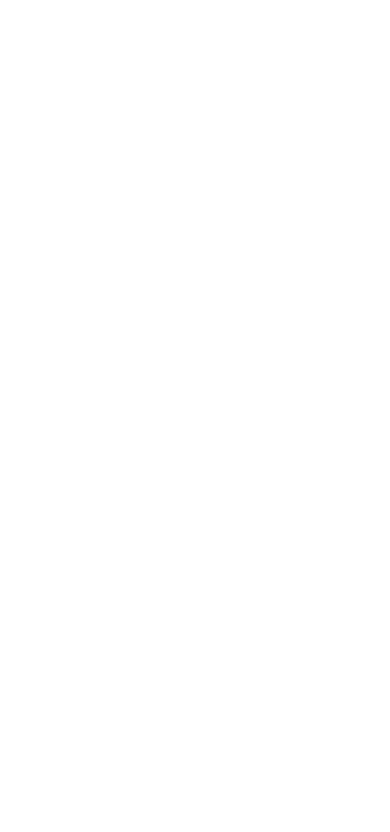
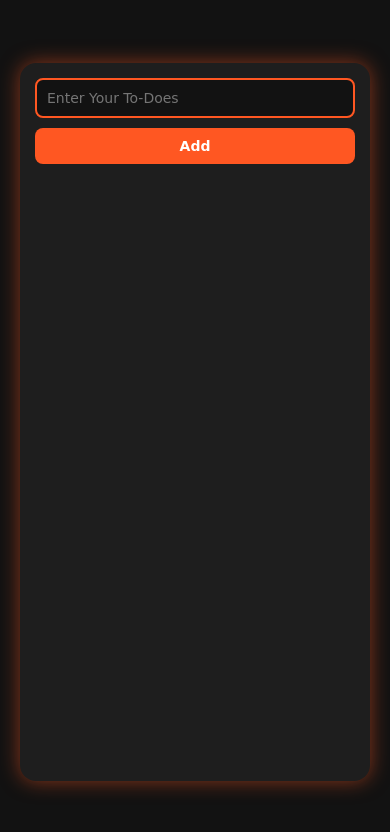
Before and after one commit to HimanshuKumarShahi/JavaScript, a plain HTML site: page js-chaiaurcode/projects/to-do-list/index.html in a window 390 px wide. Drawn offline with Linux system fonts and the light colour scheme.

Commit message:
frame work not js written

```diff
--- a/js-chaiaurcode/projects/to-do-list/index.html
+++ b/js-chaiaurcode/projects/to-do-list/index.html
@@ -1,11 +1,21 @@
 <!DOCTYPE html>
 <html lang="en">
 <head>
-    <meta charset="UTF-8">
-    <meta name="viewport" content="width=device-width, initial-scale=1.0">
-    <title>To-do-list</title>
+  <meta charset="UTF-8">
+  <meta name="viewport" content="width=device-width, initial-scale=1.0">
+  <title>To-do-list</title>
+  <link rel="stylesheet" href="style.css">
 </head>
+
 <body>
-
+  <div class="container">
+    <div class="top-bar">
+      <input type="text" placeholder="Enter Your To-Does">
+      <button>Add</button>
+    </div>
+    <div class="to-list">
+       <!-- <li></li> -->
+    </div>
+  </div>
 </body>
 </html>
--- a/js-chaiaurcode/projects/to-do-list/style.css
+++ b/js-chaiaurcode/projects/to-do-list/style.css
@@ -0,0 +1,156 @@
+/* Reset & base styling */
+* {
+  margin: 0;
+  padding: 0;
+  box-sizing: border-box;
+  font-family: cursive, Arial, Helvetica, sans-serif;
+}
+
+body {
+  background: #121212;
+  color: #fff;
+  display: flex;
+  justify-content: center;
+  align-items: center;
+  height: 100vh;
+  padding: 20px;
+}
+
+/* Container */
+.container {
+  background: #1e1e1e;
+  padding: 20px;
+  border-radius: 16px;
+  width: 100%;
+  max-width: 550px; /* allow shrinking on small screens */
+  height: 90vh;
+  display: flex;
+  flex-direction: column;
+  box-shadow: 0 0 20px rgba(255, 87, 34, 0.5);
+  overflow: hidden;
+}
+
+/* Input + button container */
+.top-bar {
+  display: flex;
+  gap: 10px;
+  position: sticky;
+  top: 0;
+  background: #1e1e1e;
+  padding-bottom: 10px;
+  z-index: 10;
+}
+
+/* Input styling */
+.top-bar input {
+  flex: 1;
+  padding: 12px 15px;
+  border: 2px solid #ff5722;
+  border-radius: 8px;
+  background: #121212;
+  color: #fff;
+  outline: none;
+  font-size: 16px;
+  transition: 0.3s ease;
+}
+
+.top-bar input:focus {
+  border-color: #ff784e;
+  box-shadow: 0 0 8px #ff5722;
+}
+
+/* Button styling */
+.top-bar button {
+  padding: 12px 25px;
+  background: #ff5722;
+  border: none;
+  color: white;
+  font-size: 16px;
+  font-weight: bold;
+  border-radius: 8px;
+  cursor: pointer;
+  transition: 0.3s ease;
+}
+
+.top-bar button:hover {
+  background: #ff784e;
+  box-shadow: 0 0 10px #ff5722;
+}
+
+/* Scrollable list */
+.to-list {
+  flex: 1;
+  overflow-y: auto;
+  margin-top: 15px;
+  padding-right: 5px;
+}
+
+/* Scrollbar customization */
+.to-list::-webkit-scrollbar {
+  width: 6px;
+}
+.to-list::-webkit-scrollbar-thumb {
+  background: #ff5722;
+  border-radius: 10px;
+}
+.to-list::-webkit-scrollbar-track {
+  background: #2a2a2a;
+}
+
+/* List items */
+.to-list li {
+  list-style: none;
+  background: #2a2a2a;
+  padding: 12px;
+  margin-bottom: 10px;
+  border-radius: 8px;
+  font-size: 15px;
+  position: relative;
+  transition: 0.3s ease;
+  word-wrap: break-word;
+}
+
+.to-list li:hover {
+  background: #333;
+}
+
+.to-list li::before {
+  content: "✔";
+  position: absolute;
+  left: -25px;
+  color: #ff5722;
+  font-size: 16px;
+}
+
+/* ===========================
+   Responsive Breakpoints
+=========================== */
+
+/* Tablets and smaller */
+@media (max-width: 600px) {
+  .container {
+    height: 85vh;
+    padding: 15px;
+  }
+
+  .top-bar button {
+    padding: 10px 15px;
+    font-size: 14px;
+  }
+
+  .top-bar input {
+    font-size: 14px;
+    padding: 10px;
+  }
+}
+
+/* Small phones */
+@media (max-width: 400px) {
+  .top-bar {
+    flex-direction: column;
+  }
+
+  .top-bar button {
+    width: 100%;
+  }
+}
```
